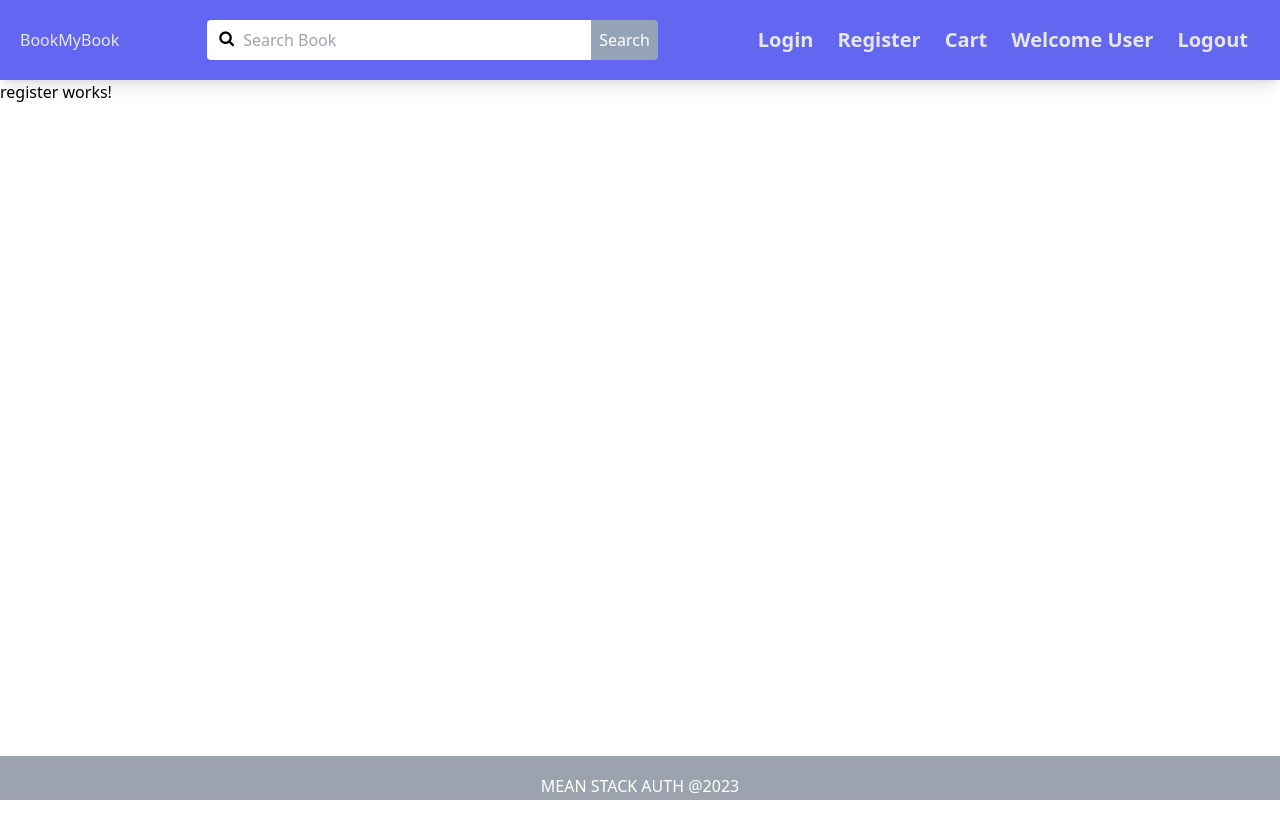
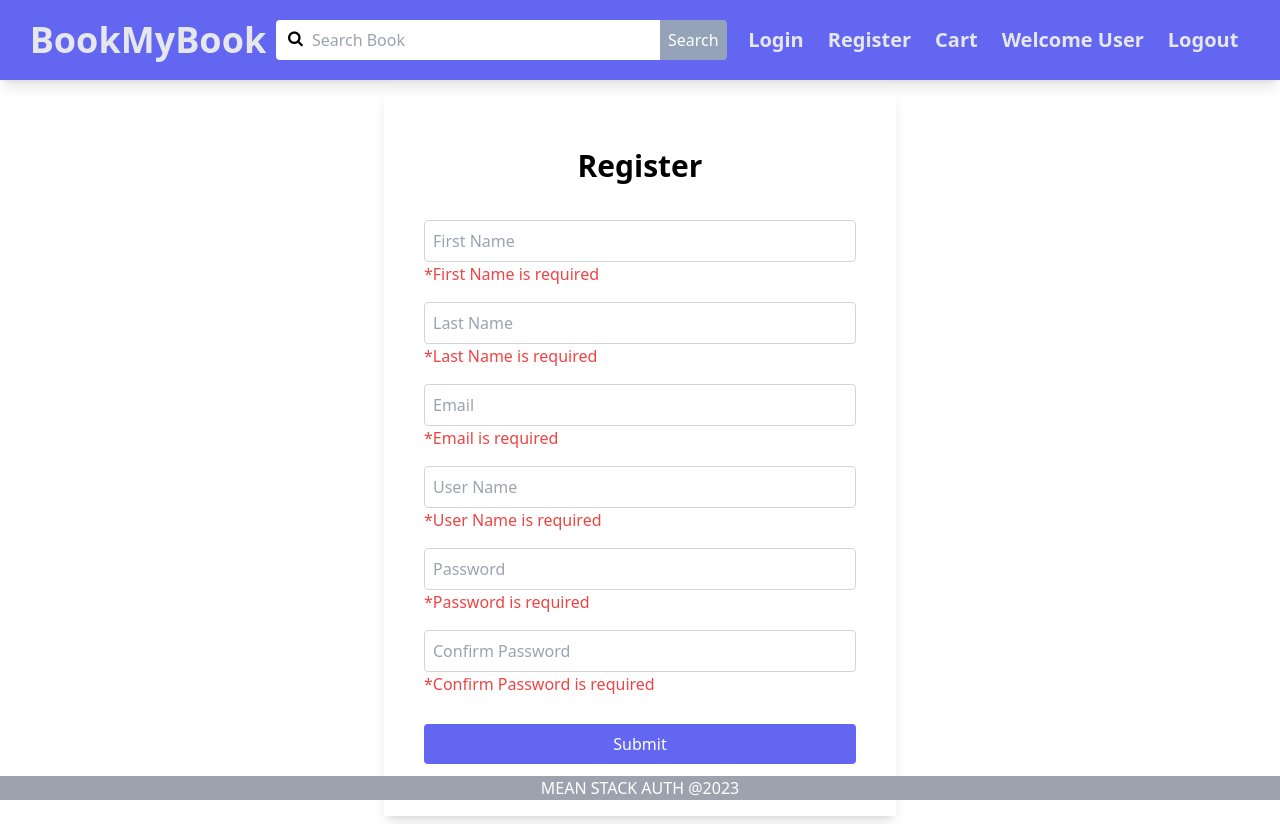
Before and after one commit to Umme-hanii/Authenticate_frontend, an Angular app: page /register in a window 1280 px wide. Before the commit the page ends 800 px from the top, so only its background shows below. Built offline with nearby package versions, Linux system fonts and the light colour scheme.

Commit message:
UI for register component.

```diff
--- a/src/app/components/footer/footer.component.html
+++ b/src/app/components/footer/footer.component.html
@@ -1,5 +1,5 @@
 <footer class="w-full fixed bottom-0 bg-gray-400">
-  <span class="text-white h-7 flex mt-4 justify-center items-center"
+  <span class="text-white h-fit flex justify-center items-center"
     >MEAN STACK AUTH @2023</span
   >
 </footer>
--- a/src/app/components/header/header.component.html
+++ b/src/app/components/header/header.component.html
@@ -1,8 +1,9 @@
 <nav
-  class="w-full p-5 bg-indigo-500 shadow-lg flex justify-between items-center"
+  class="w-full p-5 bg-indigo-500 shadow-lg flex justify-evenly items-center"
 >
   <div class="logo">
-    <span class="text-gray-200 text-4 flex justify-start items-center"
+    <span
+      class="text-gray-200 text-4xl flex justify-start items-center font-semibold"
       >BookMyBook</span
     >
   </div>
--- a/src/app/pages/register/register.component.html
+++ b/src/app/pages/register/register.component.html
@@ -1 +1,61 @@
-<p>register works!</p>
+<div class="lg:w-2/5 h-fit mt-2 mb-2 p-10 pb-5 shadow-lg mx-auto">
+  <h3 class="text-3xl font-semibold text-center py-5">Register</h3>
+  <form flex flex-col>
+    <div class="flex flex-col mt-4 mb-1">
+      <input
+        class="p-2 border rounded border-gray-300"
+        type="text"
+        placeholder="First Name"
+      />
+      <span class="text-red-500">*First Name is required</span>
+    </div>
+    <div class="flex flex-col mt-4 mb-1">
+      <input
+        class="p-2 border rounded border-gray-300"
+        type="text"
+        placeholder="Last Name"
+      />
+      <span class="text-red-500">*Last Name is required</span>
+    </div>
+    <div class="flex flex-col mt-4 mb-1">
+      <input
+        class="p-2 border rounded border-gray-300"
+        type="text"
+        placeholder="Email"
+      />
+      <span class="text-red-500">*Email is required</span>
+    </div>
+    <div class="flex flex-col mt-4 mb-1">
+      <input
+        class="p-2 border rounded border-gray-300"
+        type="text"
+        placeholder="User Name"
+      />
+      <span class="text-red-500">*User Name is required</span>
+    </div>
+    <div class="flex flex-col mt-4 mb-1">
+      <input
+        class="p-2 border rounded border-gray-300"
+        type="text"
+        placeholder="Password"
+      />
+      <span class="text-red-500">*Password is required</span>
+    </div>
+    <div class="flex flex-col mt-4 mb-1">
+      <input
+        class="p-2 border rounded border-gray-300"
+        type="text"
+        placeholder="Confirm Password"
+      />
+      <span class="text-red-500">*Confirm Password is required</span>
+    </div>
+    <div class="flex flex-col mt-4 mb-1">
+      <button class="bg-indigo-500 p-2 text-white rounded mt-3">Submit</button>
+    </div>
+  </form>
+  <div class="flex justify-center mt-2">
+    <span
+      >Already have an account ? <a class="text-indigo-400">Login here</a></span
+    >
+  </div>
+</div>
```
